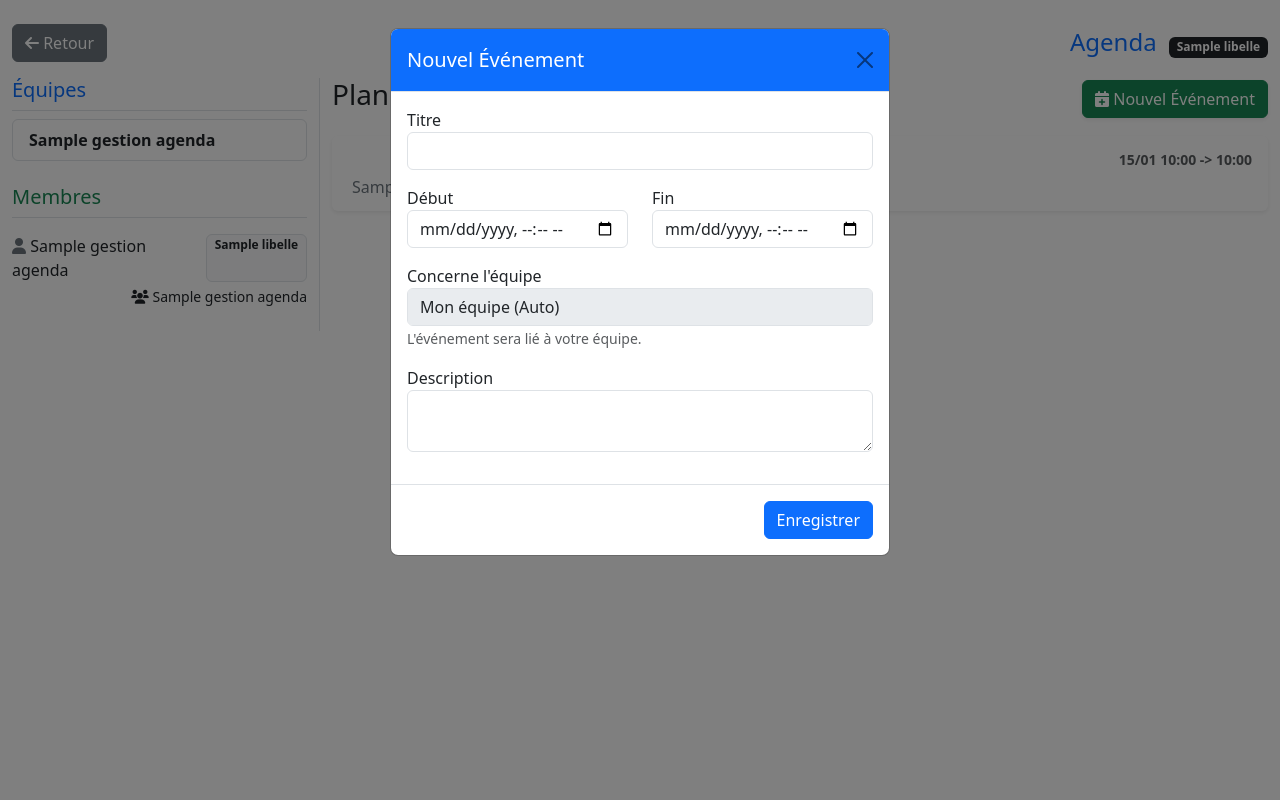
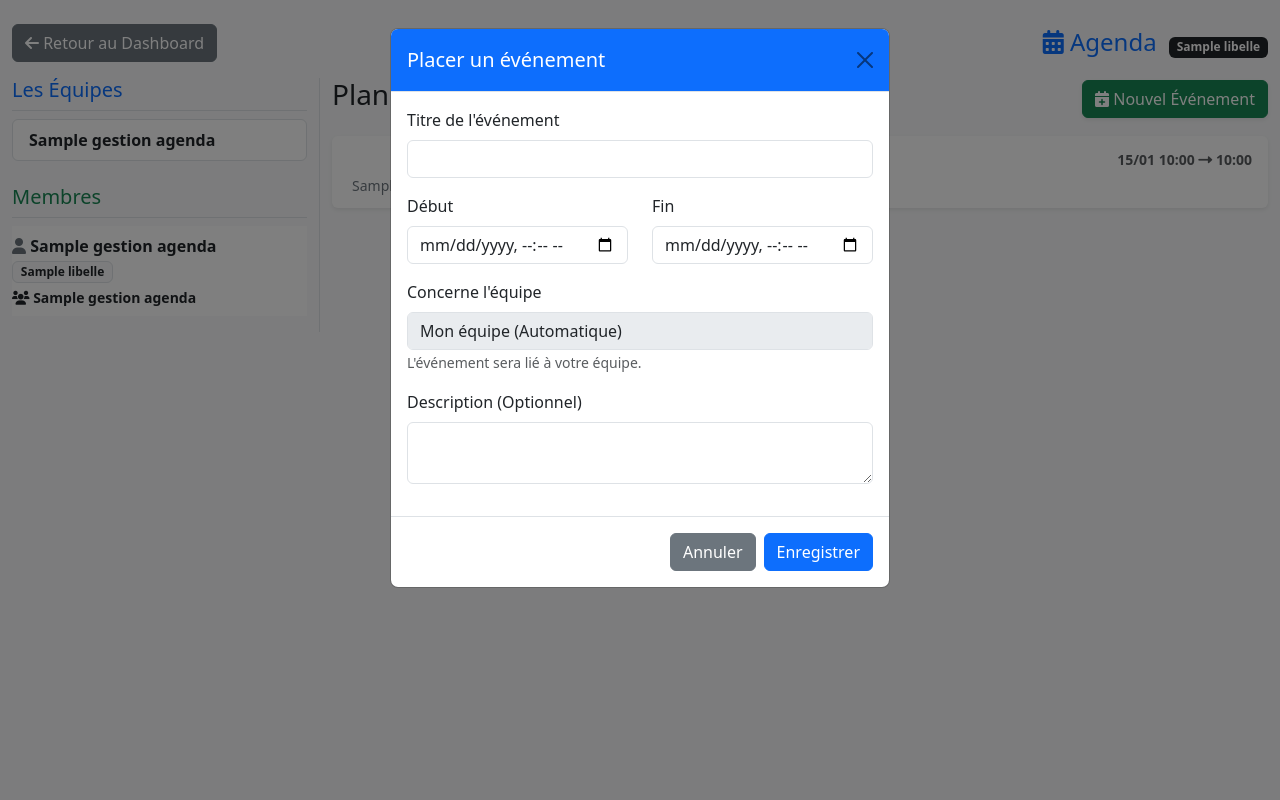
Before and after one commit to Regoboth95/SAE302, a Flask app: page /agenda/1 in a window 1280 px wide, after a click on "Nouvel Événement". Run offline with Flask 3, Linux system fonts and the light colour scheme; the visitor is signed in with stand-in values (Sample User, id 1); a database or web service that is not in the repository returns one stand-in record (values such as "Sample title"); some libraries are stand-ins or nearby versions.

Commit message:
Correction droits et équipes

```diff
--- a/app.py
+++ b/app.py
@@ -159,5 +159,47 @@ def inviter_membre(id_agenda):
 
     return redirect(url_for('voir_agenda', id_agenda=id_agenda))
 
+@app.route('/agenda/<int:id_agenda>/supprimer_membre/<int:id_membre>', methods=['POST'])
+def supprimer_membre(id_agenda, id_membre):
+    if 'user_id' not in session: return redirect(url_for('login'))
+
+    # 1. Qui suis-je ?
+    infos_moi = bdd.recuperer_infos_membre(session['user_id'], id_agenda)
+    role_moi = infos_moi['role']
+
+    # 2. Qui est la cible ?
+    infos_cible = bdd.recuperer_infos_membre(id_membre, id_agenda)
+
+    # Sécurité de base
+    if not infos_cible:
+        flash("Utilisateur introuvable.")
+        return redirect(url_for('voir_agenda', id_agenda=id_agenda))
+
+    # --- LOGIQUE DE PERMISSION ---
+    autorise = False
+
+    if role_moi == 'Administrateur':
+        # L'admin peut tout faire
+        autorise = True
+
+    elif role_moi == 'Chef d\'équipe':
+        # Le chef ne peut supprimer QUE quelqu'un de son équipe
+        if infos_cible['id_equipe'] == infos_moi['id_equipe']:
+            autorise = True
+
+        # PROTECTION : Un chef ne peut pas virer un Admin (même s'il bug)
+        if infos_cible['role'] == 'Administrateur':
+            autorise = False
+            flash("⛔ Un chef ne peut pas supprimer un Administrateur.")
+            return redirect(url_for('voir_agenda', id_agenda=id_agenda))
+
+    if autorise:
+        bdd.supprimer_membre(id_agenda, id_membre)
+        flash("Membre retiré de l'agenda.")
+    else:
+        flash("⛔ Vous n'avez pas le droit de supprimer ce membre.")
+
+    return redirect(url_for('voir_agenda', id_agenda=id_agenda))
+
 if __name__ == '__main__':
     app.run(debug=True)
--- a/templates/agenda.html
+++ b/templates/agenda.html
@@ -4,16 +4,24 @@
     <meta charset="UTF-8">
     <title>Agenda & Équipes</title>
     <link href="https://cdn.jsdelivr.net/npm/bootstrap@5.3.0/dist/css/bootstrap.min.css" rel="stylesheet">
-    <link rel="stylesheet" href="{{ url_for('static', filename='style.css') }}">
     <link rel="stylesheet" href="https://cdnjs.cloudflare.com/ajax/libs/font-awesome/6.0.0/css/all.min.css">
+    <style>
+        body { background-color: #f8f9fa; }
+        .border-left-color { border-left-width: 5px; border-left-style: solid; }
+    </style>
 </head>
 <body>
     <div class="container-fluid mt-4">
+
         <div class="d-flex justify-content-between align-items-center mb-3">
-            <a href="{{ url_for('index') }}" class="btn btn-secondary"><i class="fas fa-arrow-left"></i> Retour</a>
+            <a href="{{ url_for('index') }}" class="btn btn-secondary">
+                <i class="fas fa-arrow-left"></i> Retour au Dashboard
+            </a>
             <div>
-                <h4 class="d-inline text-primary">Agenda</h4>
+                <h4 class="d-inline text-primary"><i class="fas fa-calendar-alt"></i> Agenda</h4>
+
                 <span class="badge bg-dark ms-2">{{ mon_info['role'] }}</span>
+
                 {% if mon_info['id_equipe'] %}
                     {% for eq in equipes %}
                         {% if eq[0] == mon_info['id_equipe'] %}
@@ -26,7 +34,7 @@
 
         {% with messages = get_flashed_messages() %}
             {% if messages %}
-                <div class="alert alert-info alert-dismissible fade show">
+                <div class="alert alert-info alert-dismissible fade show shadow-sm">
                     {{ messages[0] }}
                     <button type="button" class="btn-close" data-bs-dismiss="alert"></button>
                 </div>
@@ -36,14 +44,14 @@
         <div class="row">
             <div class="col-md-3 border-end">
 
-                <h5 class="text-primary border-bottom pb-2">Équipes</h5>
+                <h5 class="text-primary border-bottom pb-2">Les Équipes</h5>
                 <ul class="list-group mb-3">
                     {% for eq in equipes %}
                         <li class="list-group-item d-flex justify-content-between align-items-center" style="border-left: 5px solid {{ eq[2] }};">
                             <span class="fw-bold">{{ eq[1] }}</span>
                         </li>
                     {% else %}
-                        <li class="list-group-item text-muted small">Aucune équipe.</li>
+                        <li class="list-group-item text-muted small">Aucune équipe créée.</li>
                     {% endfor %}
                 </ul>
 
@@ -52,7 +60,7 @@
                     <div class="input-group input-group-sm">
                         <input type="text" name="nom_equipe" class="form-control" placeholder="Nom..." required>
                         <input type="color" name="couleur_equipe" class="form-control form-control-color" value="#0d6efd">
-                        <button class="btn btn-outline-primary" type="submit">+</button>
+                        <button class="btn btn-outline-primary" type="submit" title="Créer l'équipe">+</button>
                     </div>
                 </form>
                 {% endif %}
@@ -61,12 +69,30 @@
                 <ul class="list-group list-group-flush mb-3">
                     {% for m in membres %}
                         <li class="list-group-item px-0">
-                            <div class="d-flex justify-content-between">
-                                <span><i class="fas fa-user text-secondary"></i> {{ m[0] }}</span>
-                                <span class="badge bg-light text-dark border">{{ m[1] }}</span>
+                            <div class="d-flex justify-content-between align-items-center">
+                                <div>
+                                    <i class="fas fa-user text-secondary"></i> <strong>{{ m[0] }}</strong>
+                                    <br>
+                                    <span class="badge bg-light text-dark border" style="font-size: 0.75rem;">{{ m[1] }}</span>
+                                </div>
+
+                                {% if
+                                    (mon_info['role'] == 'Administrateur')
+                                    or
+                                    (mon_info['role'] == 'Chef d\'équipe' and mon_info['id_equipe'] == m[5] and m[1] != 'Administrateur')
+                                %}
+                                    {% if session['pseudo'] != m[0] %}
+                                    <form action="{{ url_for('supprimer_membre', id_agenda=id_agenda, id_membre=m[4]) }}" method="POST" onsubmit="return confirm('Voulez-vous vraiment retirer {{ m[0] }} de l\'agenda ?');">
+                                        <button type="submit" class="btn btn-sm btn-outline-danger border-0" title="Retirer ce membre">
+                                            <i class="fas fa-trash-alt"></i>
+                                        </button>
+                                    </form>
+                                    {% endif %}
+                                {% endif %}
                             </div>
+
                             {% if m[2] %}
-                                <div class="small text-end mt-1" style="color: {{ m[3] }}">
+                                <div class="small mt-1" style="color: {{ m[3] }}; font-weight: bold;">
                                     <i class="fas fa-users"></i> {{ m[2] }}
                                 </div>
                             {% endif %}
@@ -75,7 +101,7 @@
                 </ul>
 
                 {% if mon_info['role'] in ['Administrateur', 'Chef d\'équipe'] %}
-                <button class="btn btn-sm btn-outline-success w-100" data-bs-toggle="modal" data-bs-target="#modalInvite">
+                <button class="btn btn-sm btn-outline-success w-100 mb-3" data-bs-toggle="modal" data-bs-target="#modalInvite">
                     <i class="fas fa-user-plus"></i> Inviter un membre
                 </button>
                 {% endif %}
@@ -103,13 +129,14 @@
                                 {{ ev[1] }}
                             </h5>
                             <small class="text-muted fw-bold">
-                                {{ ev[2].strftime('%d/%m %H:%M') }} -> {{ ev[3].strftime('%H:%M') }}
+                                {{ ev[2].strftime('%d/%m %H:%M') }} <i class="fas fa-long-arrow-alt-right"></i> {{ ev[3].strftime('%H:%M') }}
                             </small>
                         </div>
-                        <p class="mb-1 ms-1 text-secondary">{{ ev[6] }}</p>
+                        <p class="mb-1 ms-1 text-secondary small">{{ ev[6] }}</p>
                     </div>
                     {% else %}
-                        <div class="alert alert-warning text-center">
+                        <div class="alert alert-light text-center border py-5">
+                            <i class="fas fa-calendar-times fa-2x mb-3 text-muted"></i><br>
                             Aucun événement visible pour votre équipe.
                         </div>
                     {% endfor %}
@@ -128,11 +155,11 @@
                 <form action="{{ url_for('inviter_membre', id_agenda=id_agenda) }}" method="POST">
                     <div class="modal-body">
                         <div class="mb-3">
-                            <label>Pseudo</label>
-                            <input type="text" name="pseudo_invite" class="form-control" required>
+                            <label class="form-label">Pseudo de l'utilisateur</label>
+                            <input type="text" name="pseudo_invite" class="form-control" placeholder="Ex: JeanDupont" required>
                         </div>
                         <div class="mb-3">
-                            <label>Rôle</label>
+                            <label class="form-label">Rôle à attribuer</label>
                             <select name="role_invite" class="form-select">
                                 <option value="Collaborateur">Collaborateur</option>
                                 <option value="Chef d'équipe">Chef d'équipe</option>
@@ -144,7 +171,7 @@
 
                         {% if mon_info['role'] == 'Administrateur' %}
                         <div class="mb-3">
-                            <label>Affecter à l'équipe</label>
+                            <label class="form-label">Affecter à l'équipe</label>
                             <select name="equipe_invite" class="form-select">
                                 <option value="">-- Aucune (Pour Admin) --</option>
                                 {% for eq in equipes %}
@@ -154,11 +181,14 @@
                             <small class="text-muted">Obligatoire pour Chef et Collab.</small>
                         </div>
                         {% else %}
-                            <p class="text-muted small"><i class="fas fa-info-circle"></i> L'utilisateur sera ajouté à votre équipe automatiquement.</p>
+                            <div class="alert alert-secondary small">
+                                <i class="fas fa-info-circle"></i> L'utilisateur sera ajouté à votre équipe <strong>automatiquement</strong>.
+                            </div>
                         {% endif %}
                     </div>
                     <div class="modal-footer">
-                        <button type="submit" class="btn btn-success">Inviter</button>
+                        <button type="button" class="btn btn-secondary" data-bs-dismiss="modal">Annuler</button>
+                        <button type="submit" class="btn btn-success">Envoyer l'invitation</button>
                     </div>
                 </form>
             </div>
@@ -169,28 +199,28 @@
         <div class="modal-dialog">
             <div class="modal-content">
                 <div class="modal-header bg-primary text-white">
-                    <h5 class="modal-title">Nouvel Événement</h5>
+                    <h5 class="modal-title">Placer un événement</h5>
                     <button type="button" class="btn-close" data-bs-dismiss="modal"></button>
                 </div>
                 <form action="{{ url_for('nouvel_evenement', id_agenda=id_agenda) }}" method="POST">
                     <div class="modal-body">
                         <div class="mb-3">
-                            <label>Titre</label>
+                            <label class="form-label">Titre de l'événement</label>
                             <input type="text" name="titre" class="form-control" required>
                         </div>
                         <div class="row">
                             <div class="col-6 mb-3">
-                                <label>Début</label>
+                                <label class="form-label">Début</label>
                                 <input type="datetime-local" name="date_debut" class="form-control" required>
                             </div>
                             <div class="col-6 mb-3">
-                                <label>Fin</label>
+                                <label class="form-label">Fin</label>
                                 <input type="datetime-local" name="date_fin" class="form-control" required>
                             </div>
                         </div>
 
                         <div class="mb-3">
-                            <label>Concerne l'équipe</label>
+                            <label class="form-label">Concerne l'équipe</label>
                             {% if mon_info['role'] == 'Administrateur' %}
                                 <select name="id_equipe" class="form-select">
                                     <option value="">-- Événement Général --</option>
@@ -199,17 +229,18 @@
                                     {% endfor %}
                                 </select>
                             {% else %}
-                                <input type="text" class="form-control" value="Mon équipe (Auto)" disabled>
+                                <input type="text" class="form-control" value="Mon équipe (Automatique)" disabled>
                                 <small class="text-muted">L'événement sera lié à votre équipe.</small>
                             {% endif %}
                         </div>
 
                         <div class="mb-3">
-                            <label>Description</label>
-                            <textarea name="description" class="form-control"></textarea>
+                            <label class="form-label">Description (Optionnel)</label>
+                            <textarea name="description" class="form-control" rows="2"></textarea>
                         </div>
                     </div>
                     <div class="modal-footer">
+                        <button type="button" class="btn btn-secondary" data-bs-dismiss="modal">Annuler</button>
                         <button type="submit" class="btn btn-primary">Enregistrer</button>
                     </div>
                 </form>
```
Also changed, not shown: agenda_collab.py (+18 -11 lines).
